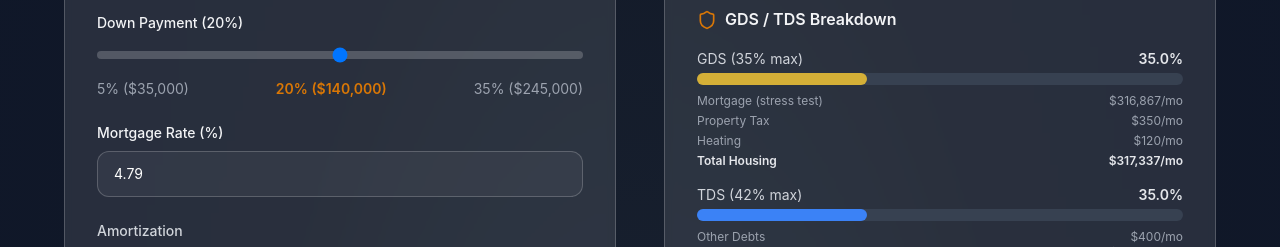
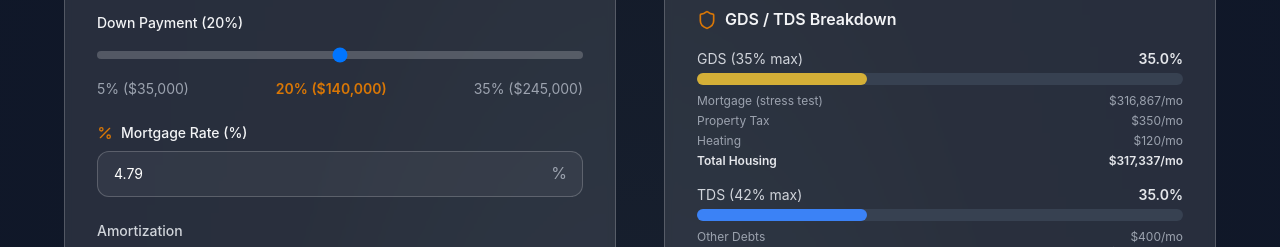
Before and after one commit to varun13125/kraft-mortgages, a Next.js app in the folder apps/web/: page /calculators/required-income in a window 1280 px wide. Shown: the part 880-1127 px from the top of the page. Built offline with nearby package versions, Linux system fonts and the light colour scheme; no server answers.

Commit message:
Fix type errors: percent->percentage, add Wallet import

```diff
--- a/apps/web/app/(site)/calculators/cmhc-insurance/page.tsx
+++ b/apps/web/app/(site)/calculators/cmhc-insurance/page.tsx
@@ -152,7 +152,7 @@ export default function CMHCInsurancePage() {
                       value={mortgageRate}
                       onChange={setMortgageRate}
                       validation={{ min: 0.5, max: 15 }}
-                      type="percent"
+                      type="percentage"
                     />
                     <div>
                       <label className="block text-sm font-medium text-gray-300 mb-2">Amortization</label>
--- a/apps/web/app/(site)/calculators/page.tsx
+++ b/apps/web/app/(site)/calculators/page.tsx
@@ -24,7 +24,8 @@ import {
   TrendingDown,
   PiggyBank,
   BarChart3,
-  MapPin
+  MapPin,
+  Wallet
 } from "lucide-react";
 
 export default function CalculatorsHub() {
--- a/apps/web/app/(site)/calculators/required-income/page.tsx
+++ b/apps/web/app/(site)/calculators/required-income/page.tsx
@@ -209,7 +209,7 @@ export default function RequiredIncomePage() {
                       value={mortgageRate}
                       onChange={setMortgageRate}
                       validation={{ min: 0.5, max: 15 }}
-                      type="percent"
+                      type="percentage"
                     />
                     <div>
                       <label className="block text-sm font-medium text-gray-300 mb-2">Amortization</label>
```
